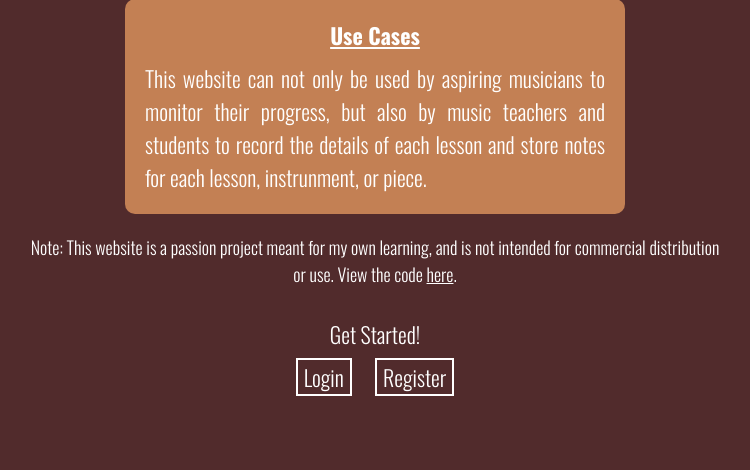
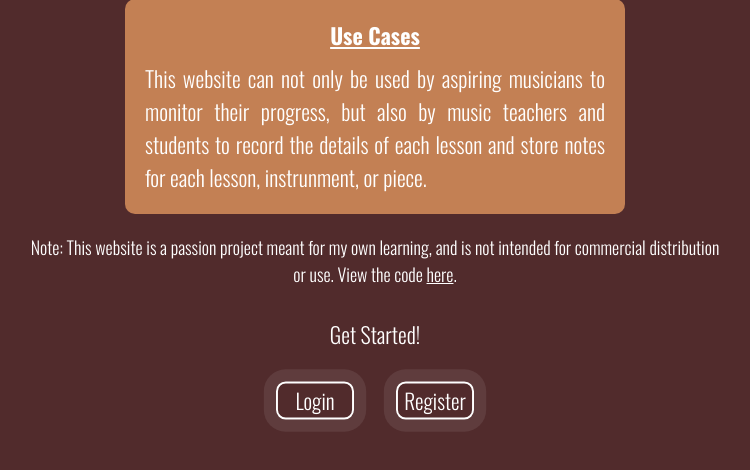
Before and after one commit to knowyourenemy/studiolog, a Django app: page / in a window 1280 px wide. Shown: the part 673-1143 px from the top of the page, without its empty margins (265-1015 px from the left). Before the commit the page ends 1069 px from the top, so only its background shows below. Run offline with Django 3.2, Linux system fonts and the light colour scheme; some libraries are stand-ins or nearby versions.

Commit message:
improve info button

```diff
--- a/base/static/base/info.css
+++ b/base/static/base/info.css
@@ -44,24 +44,45 @@
 }
 
 .info-buttons {
+    display: flex;
+    flex-direction: row;
     text-align: center;
-    margin-top: 10px;
+    margin: 10px 0 30px 0;
 }
+
 
 .info-button {
     background-color: transparent;
     border: solid 2px white;
+    border-radius: 10px;
     justify-self: center;
     align-self: center;
     color: white;
     text-align: center;
     padding: 1px 6px;
     font-size: 22px;
-    margin: 10px;
+    margin: 20px;
+    width: 80px;
+    animation: pulse 1.5s ease infinite;
+    box-shadow: 0 0 0 0 #ffffff80;
 }
 
 .info-github{
     text-decoration: underline;
+}
+
+@keyframes pulse {
+    0% {
+        transform: scale(0.85);
+    }
+    75% {
+        transform: scale(1);
+        box-shadow: 0 0 0 15px #ffffff00;
+    }
+    100% {
+        transform: scale(0.85);
+        box-shadow: 0 0 0 0 #ffffff00;
+    }
 }
 
 @media screen and (max-width: 720px) {
--- a/base/templates/base/info.html
+++ b/base/templates/base/info.html
@@ -28,7 +28,7 @@
 <div class="info-start">Get Started!</div>
 
 <div class="info-buttons">
-    <a href="{% url 'login' %}" class='info-button'>Login</a>
-    <a href="{% url 'register' %}" class='info-button'>Register</a>
+    <a href="{% url 'login' %}"><div class="info-button">Login</div></a>
+    <a href="{% url 'register' %}"><div class="info-button">Register</div></a>
 </div>
 {% endblock %}
```
